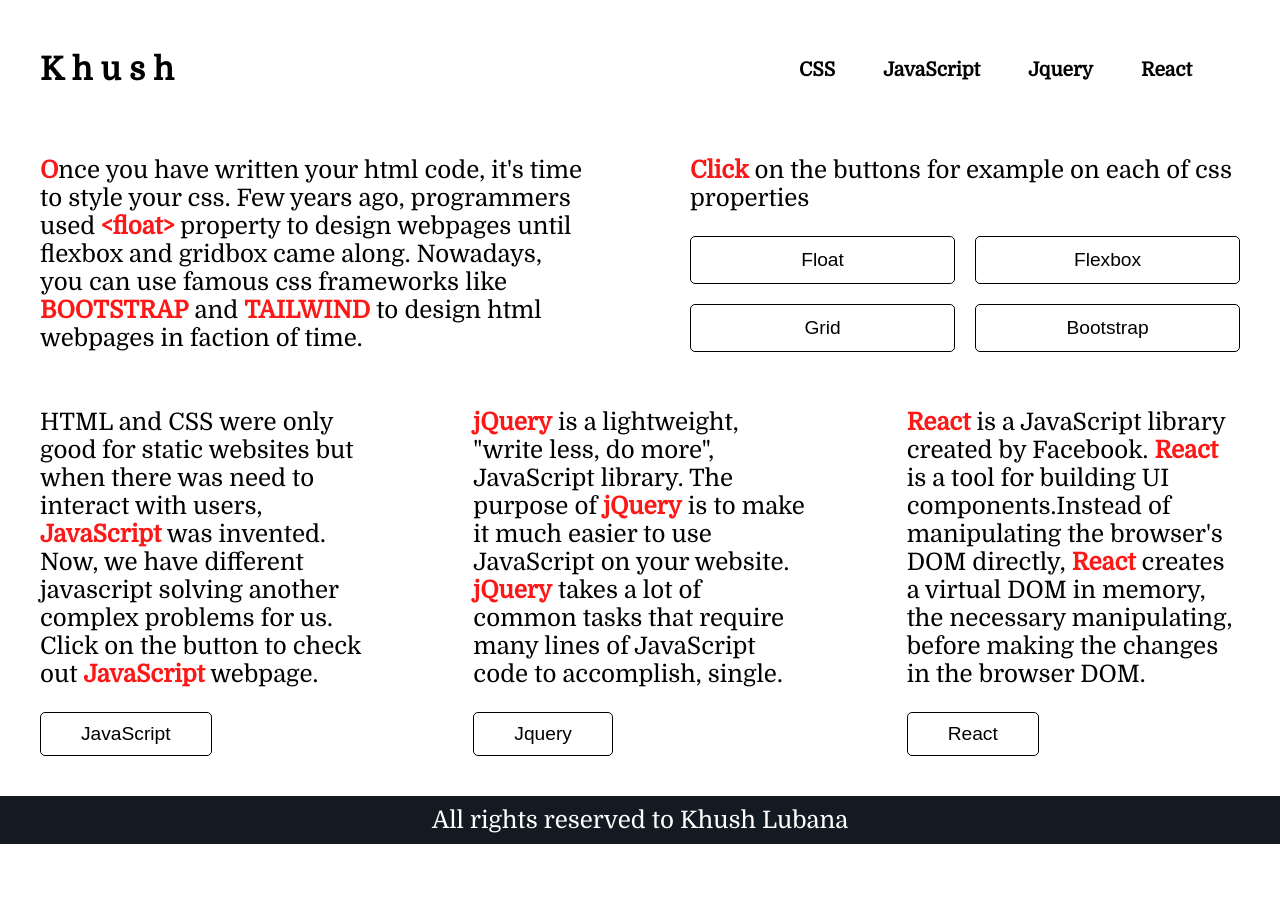
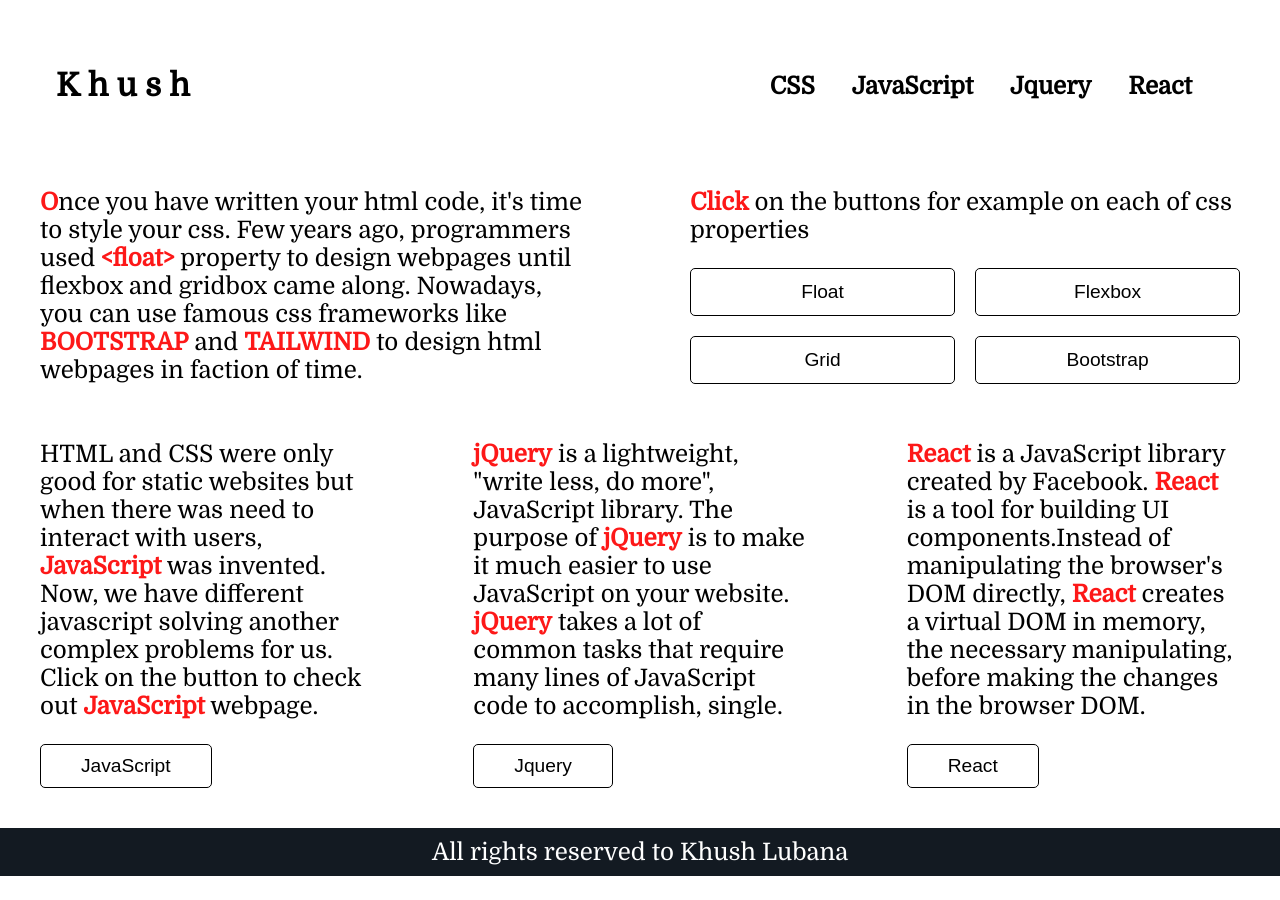
Before and after one commit to Khushwinder1998/responsive, a plain HTML site: page index.html in a window 1280 px wide. Before the commit the page ends 868 px from the top, so only its background shows below. Drawn offline with nearby package versions, Linux system fonts and the light colour scheme.

Commit message:
Update index.css

```diff
--- a/css/index.css
+++ b/css/index.css
@@ -6,8 +6,12 @@ body{
     font-family: 'Domine', serif;
     margin: 0;
 }
+.innerHeader{
+    padding: 1rem;
+}
 .innerHeader h1{
     text-align: center;
+    font-weight: bold;
 }
 .innerHeader span{
     display: inline-block;
@@ -18,14 +22,16 @@ body{
 }
 .innerHeader ul{
     list-style-type: none;
+    padding: 0;
 }
 .innerHeader a{
-    display: inline-block;
+    display: block;
     text-decoration: none;
     font-weight: bold;
-    padding-right: 3rem;
     color: initial;
-    font-size: 1.2rem;
+    font-size: 1.5rem;
+    padding: 5px;
+
 }
 .innerHeader a:hover{
     color: red;
@@ -130,6 +136,9 @@ footer p{
         display: flex;
         list-style-type: none;
     }
+    .innerHeader a{
+        padding-right: 2rem;
+    }
     .cssSection{
         margin:auto;
     }
```
